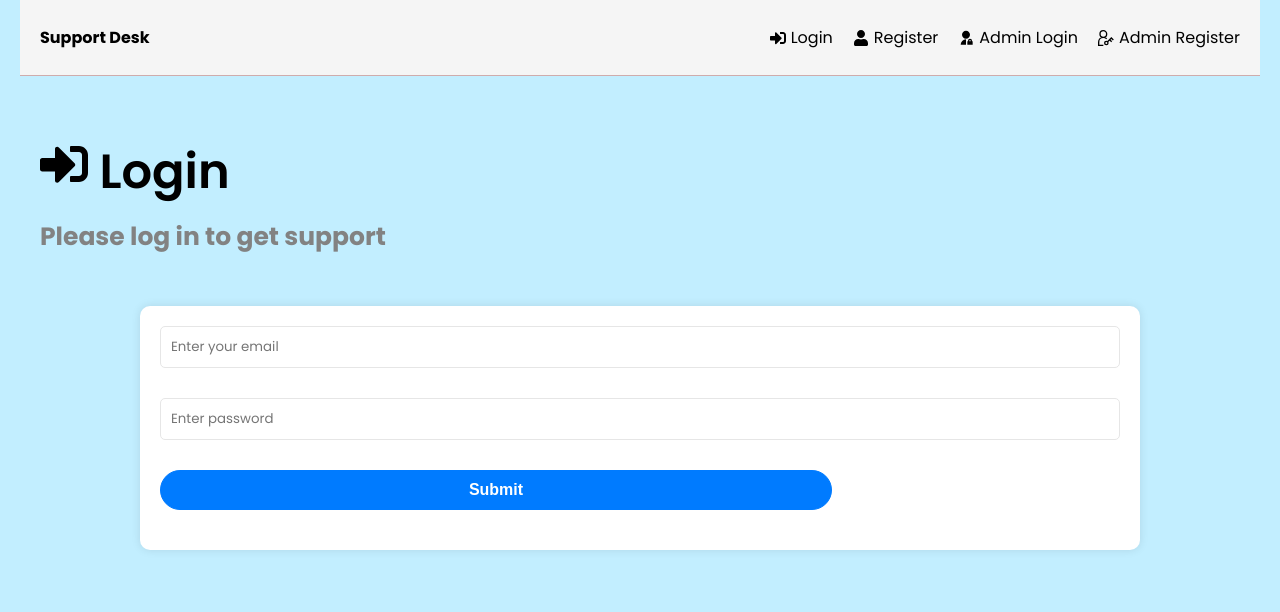
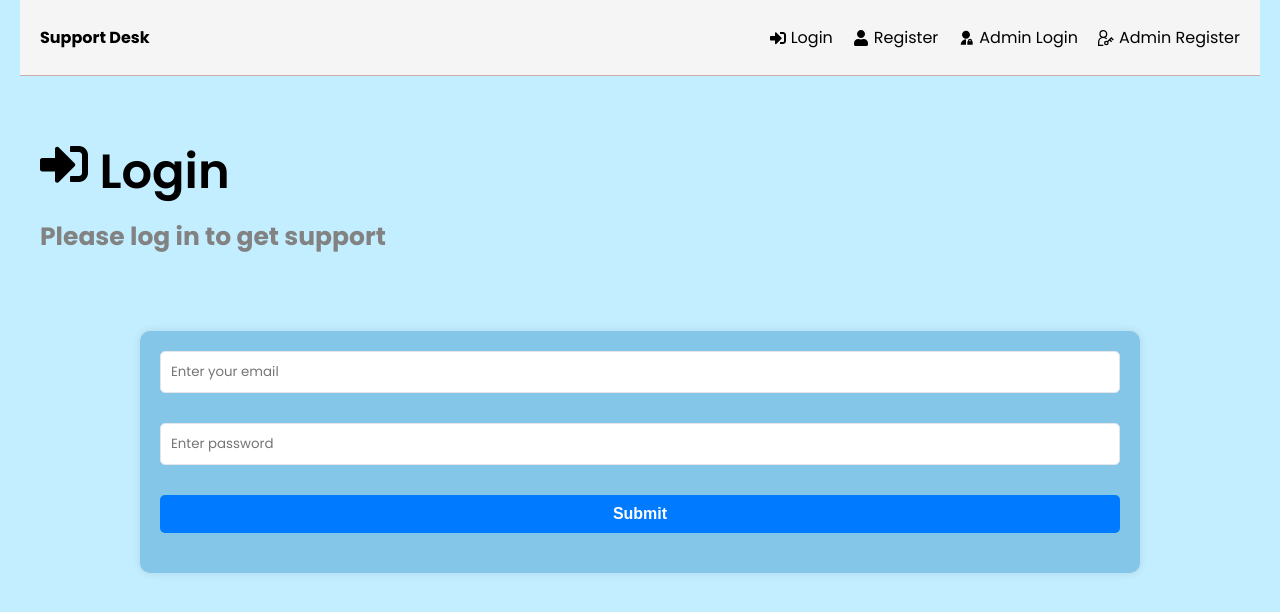
Before and after one commit to atuta11/SupportDeskFrontEnd, a React (Create React App) app: page /login in a window 1280 px wide. Shown: the top 612 px of the page. Built offline with nearby package versions, Linux system fonts and the light colour scheme.

Commit message:
newTicketPage finalized

```diff
--- a/src/index.css
+++ b/src/index.css
@@ -229,8 +229,8 @@ css new classes for NewTicket.jsx
 
 .form {
   max-width: 1000px;
-  margin: 0 auto;
-  background-color: #fff;
+  margin: 25px auto;
+  background-color: rgb(132, 198, 231);
   padding: 20px;
   border-radius: 10px;
   box-shadow: 0 0 10px rgba(0, 0, 0, 0.1);
@@ -259,10 +259,11 @@ textarea {
   margin-top: 5px;
 }
 
-.newTicketTop btn {
+.form-group .btn-block  {
   width: 100%;
   padding: 10px;
   background-color: #007bff;
+
   color: #fff;
   border: none;
   border-radius: 5px;
--- a/src/pages/NewTicket.jsx
+++ b/src/pages/NewTicket.jsx
@@ -53,7 +53,7 @@ function NewTicket() {
             ></textarea>
           </div>
           <div className='form-group'>
-            <button className='btn btn-block'>Submit</button>
+            <button className='btn btn-block' id='newTicketSub'>Submit</button>
           </div>
         </form>
       </section>
```
